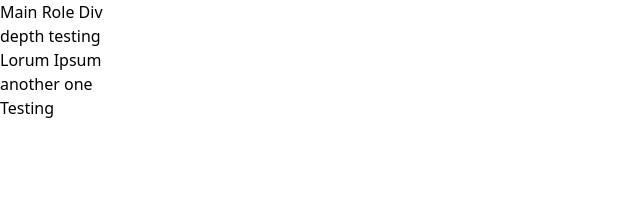
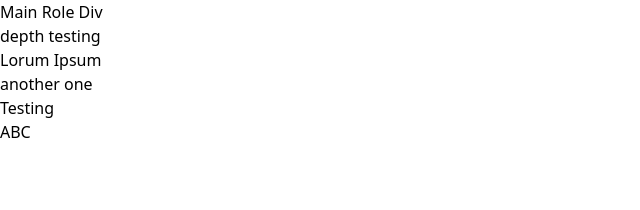
Before and after one commit to test-party/guinea-pig-next, a Next.js app: page /region in a window 1280 px wide. Shown: the top 210 px of the page, without its empty margins (0-640 px from the left). Built offline with nearby package versions, Linux system fonts and the light colour scheme.

Commit message:
amk - import case

```diff
--- /dev/null
+++ b/src/app/region/import.tsx
@@ -0,0 +1,9 @@
+export default function Import() {
+    return (
+        <div>
+            <main>
+                <p aria-checked="true">ABC</p>
+            </main>
+        </div>
+    );
+}
--- a/src/app/region/page.tsx
+++ b/src/app/region/page.tsx
@@ -1,5 +1,6 @@
 'use client'
 import React from 'react';
+import Import from './import';
 
 //http://localhost:3000/region
 const Page = () => {
@@ -31,6 +32,7 @@ const Page = () => {
             <div>
                 Testing
             </div>
+            <Import />
         </body>
     );
 };
```
